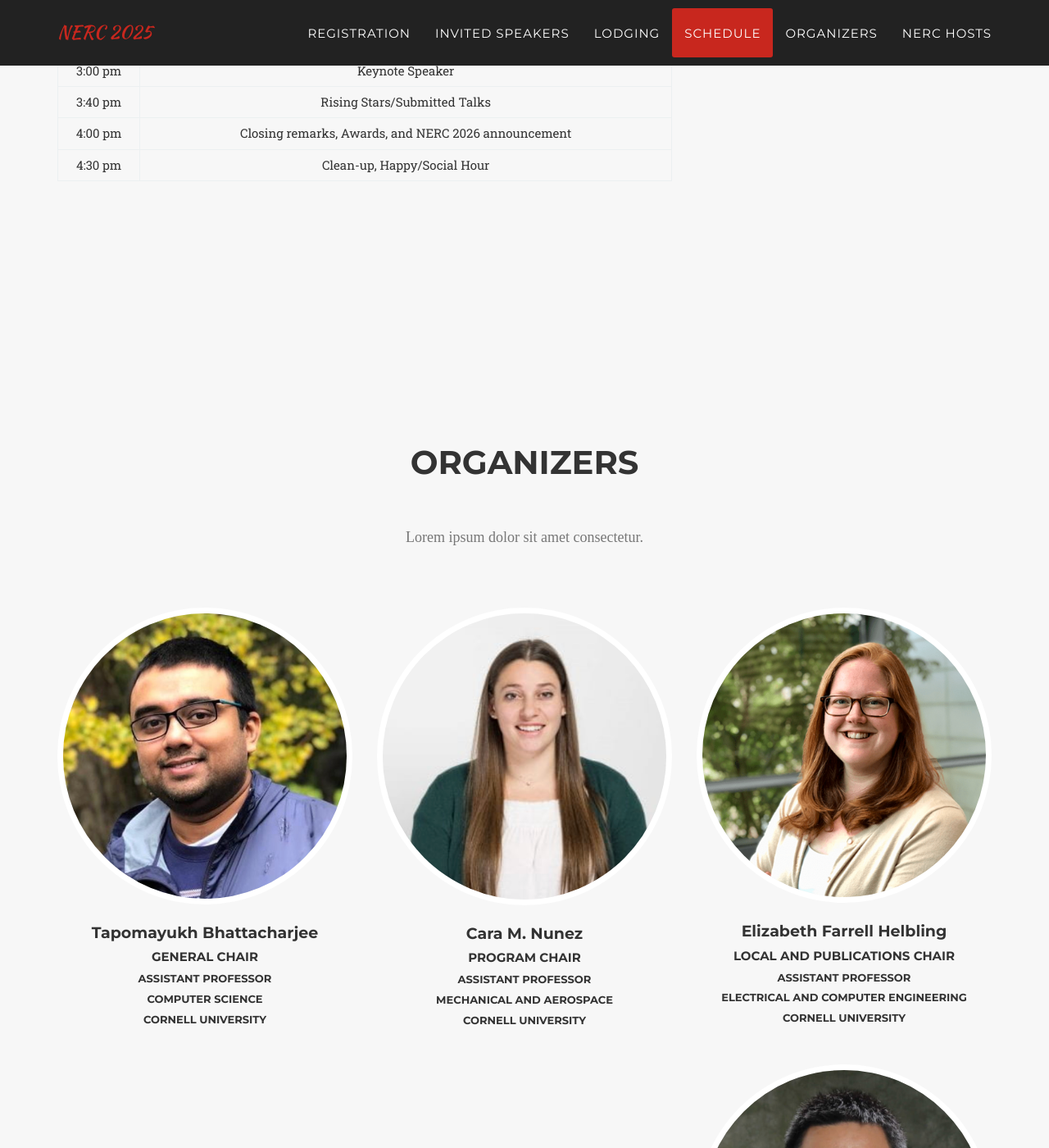
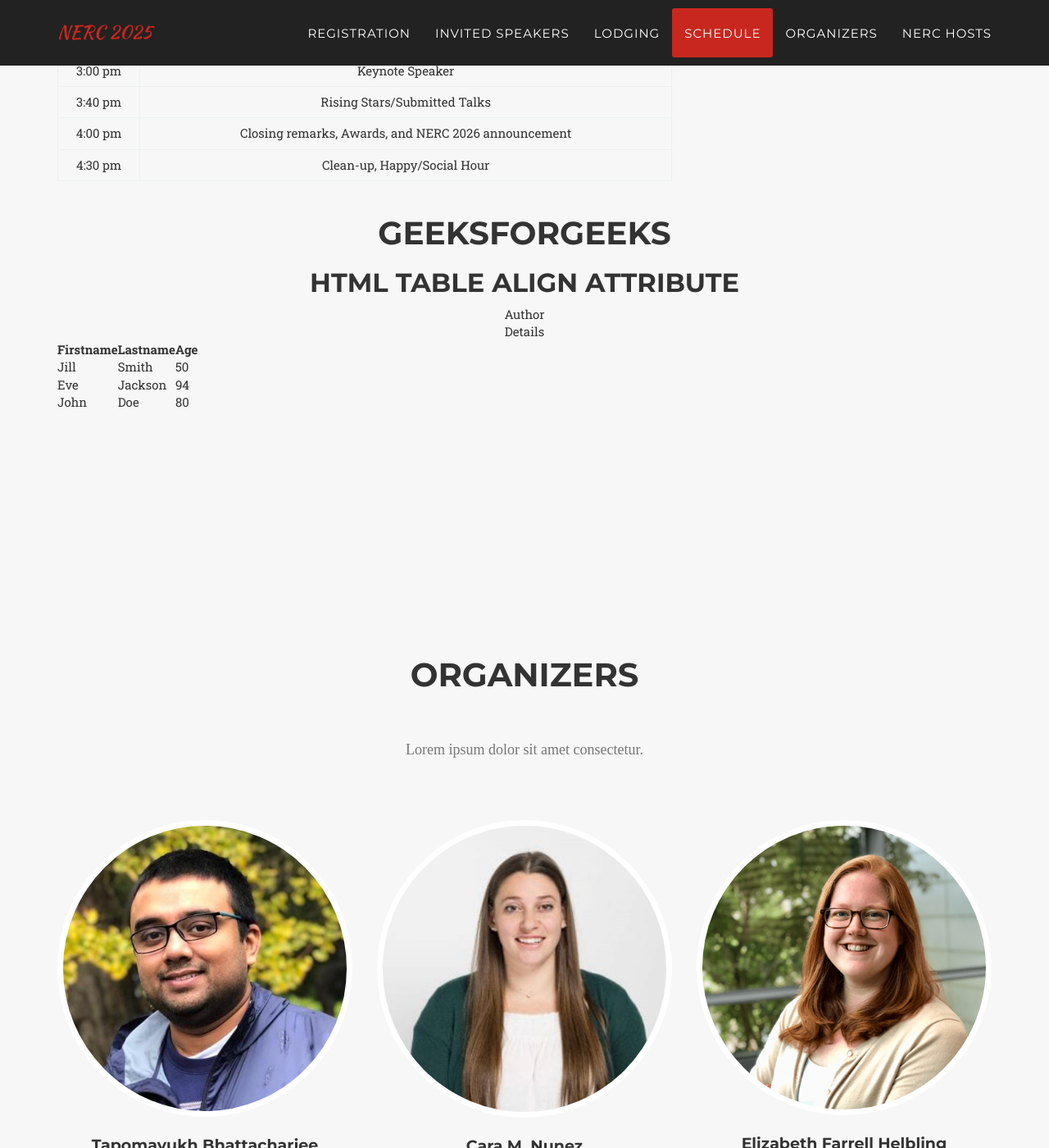
Before and after one commit to Cornell-Tech-AIRLab/cornell2025.nerc.io, a Jekyll site: the page built from index.html, in a window 1280 px wide and 1400 px high, scrolled down 4786 px. Shown: the whole window at 82% size. Built offline with Jekyll 4.4.1, drawn with Linux system fonts in a browser that asks for light colours; some web fonts are replaced.

Commit message:
test sch table

```diff
--- a/_includes/schedule.html
+++ b/_includes/schedule.html
@@ -135,5 +135,41 @@
         </table>
       </div>
     </div>
+
+    <style>
+      h1,
+        h2 {
+            text-align: center;
+        }
+        </style>
+    <body>
+    <h1 style="green">
+      GeeksforGeeks
+    </h1>
+    <h2>HTML table align Attribute</h2>
+    <table align="center" border="1">
+      <caption>Author Details</caption>
+      <table class="center">
+        <tr>
+          <th>Firstname</th>
+          <th>Lastname</th>
+          <th>Age</th>
+        </tr>
+        <tr>
+          <td>Jill</td>
+          <td>Smith</td>
+          <td>50</td>
+        </tr>
+        <tr>
+          <td>Eve</td>
+          <td>Jackson</td>
+          <td>94</td>
+        </tr>
+        <tr>
+          <td>John</td>
+          <td>Doe</td>
+          <td>80</td>
+        </tr>
+    </table>
   </div>
 </section>
```
